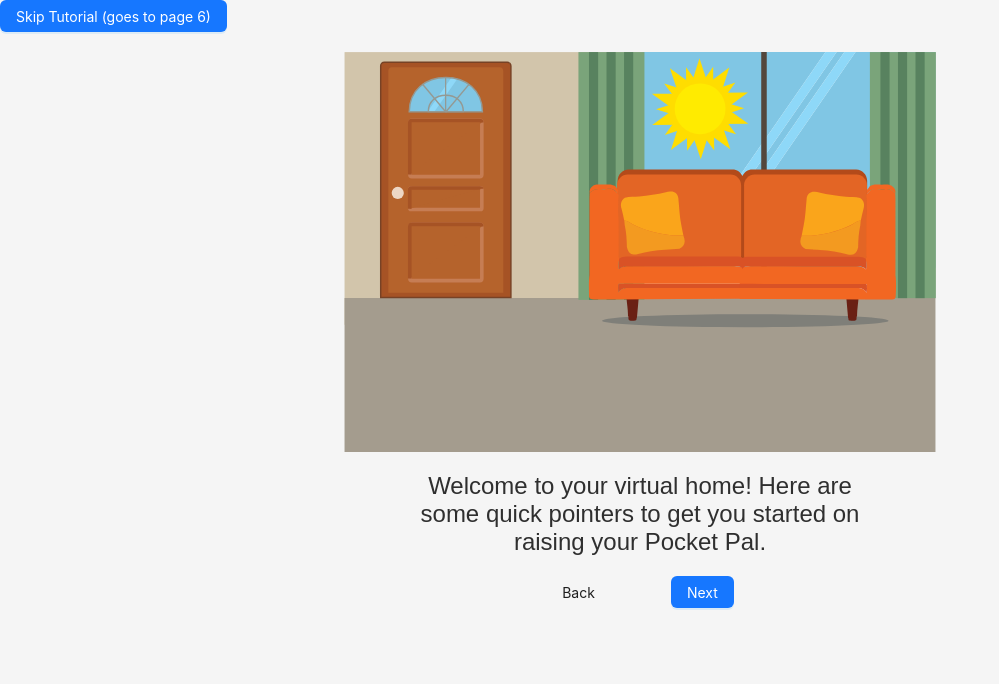
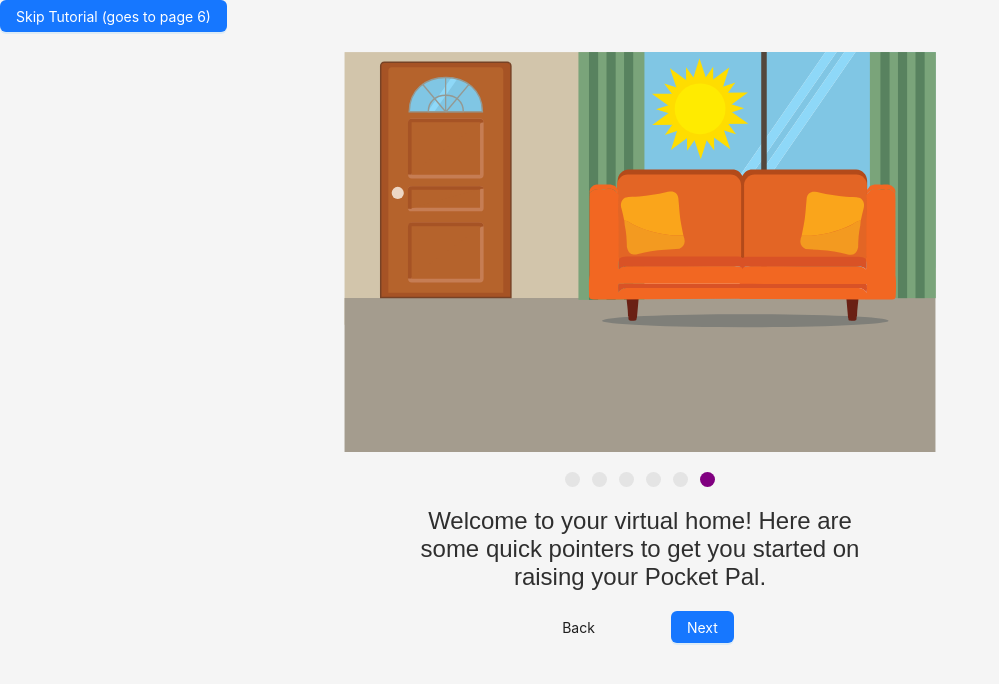
Before and after one commit to Pocket-Pals/Pocket-Pals, a Next.js app: page /tutorial in a window 1280 px wide. Shown: the top 684 px of the page, without its empty margins (0-999 px from the left). Built offline with nearby package versions, Linux system fonts and the light colour scheme.

Commit message:
added pagination in tutorial page

```diff
--- a/src/components/Button/Button.jsx
+++ b/src/components/Button/Button.jsx
@@ -5,7 +5,7 @@ const StyledButton = styled(Button)`
   width: ${(props) => props.width || null};
 `;
 
-export default function MyButton({ text, onClick = () => {}, icon, type }) {
+export default function MyButton({ text, onClick = () => { }, icon, type }) {
   return (
     <>
       <StyledButton
--- /dev/null
+++ b/src/components/Pagination/Pagination.jsx
@@ -0,0 +1,116 @@
+import styled from 'styled-components';
+import { useRouter } from 'next/router';
+
+const PaginationDiv = styled.div`
+    display: flex;
+    flex-direction: row;
+    justify-content: center;
+    align-items: center;
+    gap: 12px;
+    margin: 20px;
+    `
+
+const PaginationDefault = styled.div`
+    display: flex;
+    flex-direction: row;
+    justify-content: center;
+    align-items: center;
+    height: 15px;
+    width: 15px;
+    border-radius: 50%;
+    background-color: #E4E4E4;
+    `
+
+const PaginationFill = styled.div`
+    display: flex;
+    flex-direction: row;
+    justify-content: center;
+    align-items: center;
+    height: 15px;
+    width: 15px;
+    border-radius: 50%;
+    background-color: purple;
+    `
+
+export default function Pagination() {
+    const r = useRouter();
+    let { page } = r.query;
+    if (page === undefined) {
+        page = 0;
+    }
+    if (page === '0') {
+        return <PaginationDiv>
+            <PaginationFill />
+            <PaginationDefault />
+            <PaginationDefault />
+            <PaginationDefault />
+            <PaginationDefault />
+            <PaginationDefault />
+        </PaginationDiv>
+    }
+    if (page === '1') {
+        return <PaginationDiv>
+            <PaginationDefault />
+            <PaginationFill />
+            <PaginationDefault />
+            <PaginationDefault />
+            <PaginationDefault />
+            <PaginationDefault />
+        </PaginationDiv>
+    }
+    if (page === '2') {
+        return <PaginationDiv>
+            <PaginationDefault />
+            <PaginationFill />
+            <PaginationDefault />
+            <PaginationDefault />
+            <PaginationDefault />
+            <PaginationDefault />
+        </PaginationDiv>
+    }
+    if (page === '3') {
+        return <PaginationDiv>
+            <PaginationDefault />
+            <PaginationDefault />
+            <PaginationFill />
+            <PaginationDefault />
+            <PaginationDefault />
+            <PaginationDefault />
+        </PaginationDiv>
+
+    }
+    if (page === '4') {
+        return <PaginationDiv>
+            <PaginationDefault />
+            <PaginationDefault />
+            <PaginationDefault />
+            <PaginationFill />
+            <PaginationDefault />
+            <PaginationDefault />
+        </PaginationDiv>
+
+    }
+    if (page === '5') {
+        return <PaginationDiv>
+            <PaginationDefault />
+            <PaginationDefault />
+            <PaginationDefault />
+            <PaginationDefault />
+            <PaginationFill />
+            <PaginationDefault />
+        </PaginationDiv>
+    }
+    if (page === '6') {
+        return <></>
+    }
+    else {
+        return <PaginationDiv>
+            <PaginationDefault />
+            <PaginationDefault />
+            <PaginationDefault />
+            <PaginationDefault />
+            <PaginationDefault />
+            <PaginationFill />
+        </PaginationDiv>
+    }
+}
--- a/src/components/Tutorial/Tutorial.jsx
+++ b/src/components/Tutorial/Tutorial.jsx
@@ -2,6 +2,8 @@ import styled from 'styled-components';
 import Typography from '../Typography/Typography';
 import Button from '../Button/Button';
 import { useRouter } from 'next/router';
+import Image from 'next/image';
+import Pagination from '../Pagination/Pagination';
 
 const ButtonDiv = styled.div`
     display: flex;
@@ -12,7 +14,7 @@ const ButtonDiv = styled.div`
     margin: 20px;
 `
 
-const TutorialImage = styled.img`
+const TutorialImage = styled(Image)`
     display: block;
     justify-content: center;
     align-items: center;
@@ -30,7 +32,7 @@ export function ImageDiv({
     img = "/svgs/livingroom_sunny.svg",
 }) {
     const r = useRouter();
-    var { page } = r.query;
+    let { page } = r.query;
     if (page === undefined) {
         page = 0;
         img = "/svgs/livingroom_sunny.svg"
@@ -64,7 +66,7 @@ export function ImageDiv({
                     })
                 }
             />
-            <TutorialImage src={img} />
+            <TutorialImage src={img} width={400} height={400} />
         </>
     )
 }
@@ -73,7 +75,7 @@ export function TutorialDiv({
     text = "Welcome to your virtual home! Here are some quick pointers to get you started on raising your Pocket Pal."
 }) {
     const r = useRouter();
-    var { page } = r.query;
+    let { page } = r.query;
     if (page === undefined) {
         page = 0;
         text = "Welcome to your virtual home! Here are some quick pointers to get you started on raising your Pocket Pal."
@@ -111,6 +113,7 @@ export function TutorialDiv({
                 width="35%"
                 height="100%"
             />
+            <ButtonDiv>
                 <Button text="Back to Page 1 (for now)"
                     onClick={
                         () => r.push({
@@ -119,11 +122,13 @@ export function TutorialDiv({
                             }
                         })
                     } />
+            </ButtonDiv>
         </div>
     }
 
     return (
         <>
+            <Pagination />
             <Typography
                 text={text}
                 size="24px"
@@ -146,7 +151,7 @@ export function TutorialDiv({
                             }
                         })
                     } />
-                <Button text="Next" type="primary"
+                <Button text="Next" type="primary" bgcolor="#333"
                     onClick={
                         () => r.replace({
                             query: {
```
Lines whose indentation alone changed are shown as unchanged.
